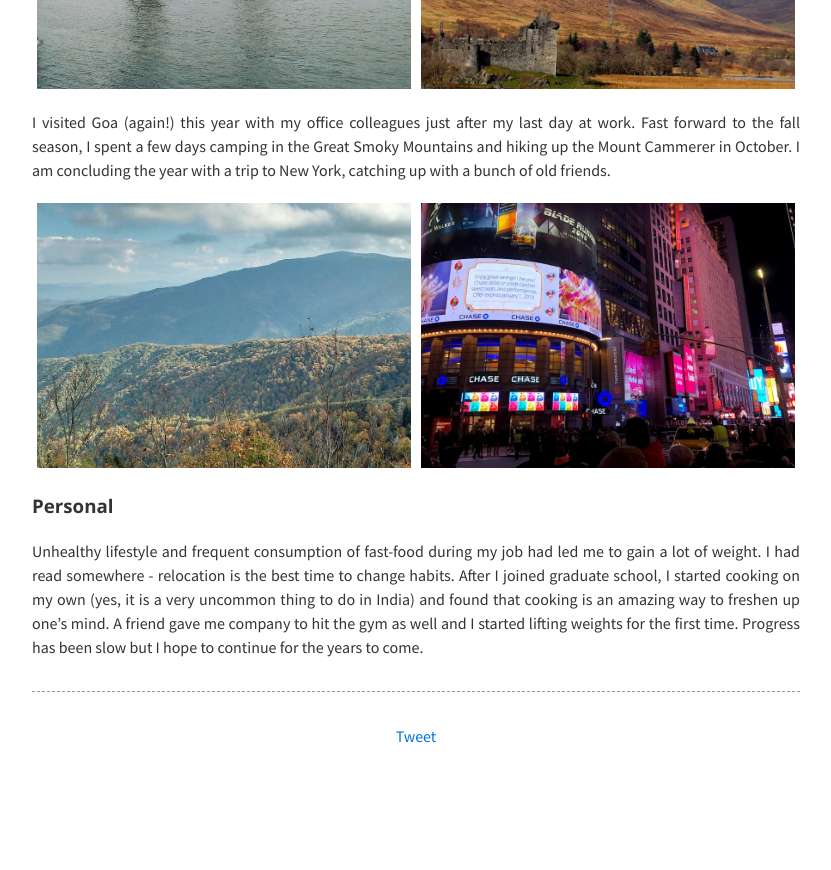
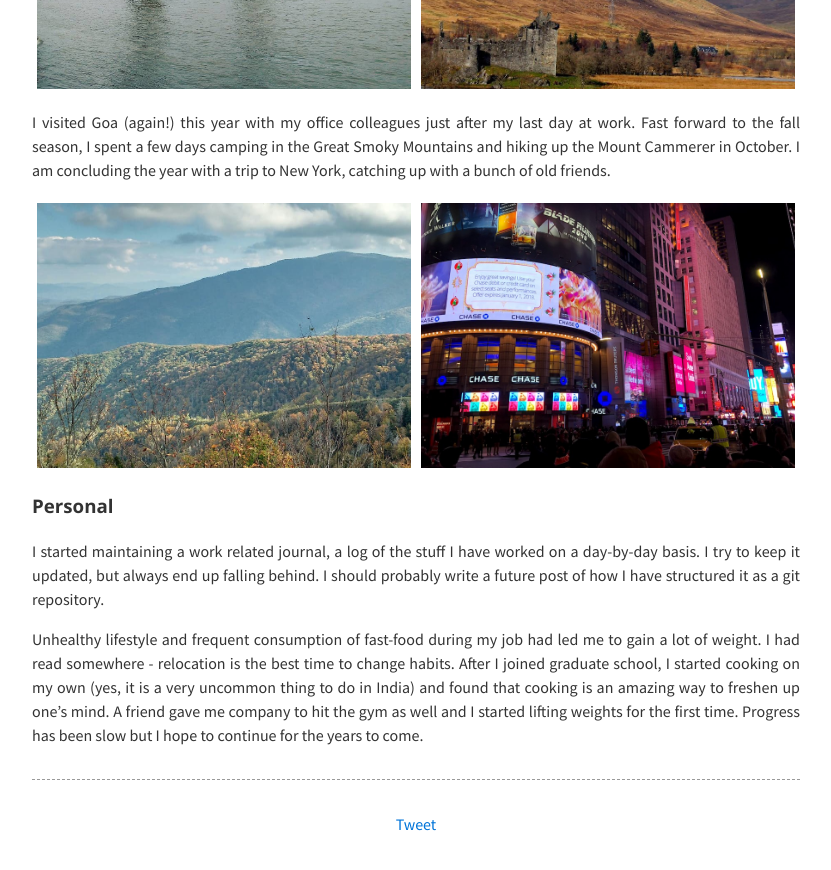
Before and after one commit to ngsankha/ngsankha.github.io, a Jekyll site: the page built from _posts/2017-12-31-2017-year-review.md, in a window 1280 px wide and 900 px high, scrolled down 1133 px. Shown: the top 870 px of the window, without its empty margins (224-1055 px from the left). Built offline with Jekyll 4.4.1, drawn with Linux system fonts in a browser that asks for light colours; nearby versions of some CDN libraries; comment, search, counter and statistics services are not loaded; before the commit the page ends 1945 px from its top, so only the background shows below that.

Commit message:
add devlog

```diff
--- a/_posts/2017-12-31-2017-year-review.md
+++ b/_posts/2017-12-31-2017-year-review.md
@@ -31,4 +31,6 @@ I visited Goa (again!) this year with my office colleagues just after my last da
 
 ### Personal
 
+I started maintaining a work related journal, a log of the stuff I have worked on a day-by-day basis. I try to keep it updated, but always end up falling behind. I should probably write a future post of how I have structured it as a git repository.
+
 Unhealthy lifestyle and frequent consumption of fast-food during my job had led me to gain a lot of weight. I had read somewhere - relocation is the best time to change habits. After I joined graduate school, I started cooking on my own (yes, it is a very uncommon thing to do in India) and found that cooking is an amazing way to freshen up one's mind. A friend gave me company to hit the gym as well and I started lifting weights for the first time. Progress has been slow but I hope to continue for the years to come.
```
